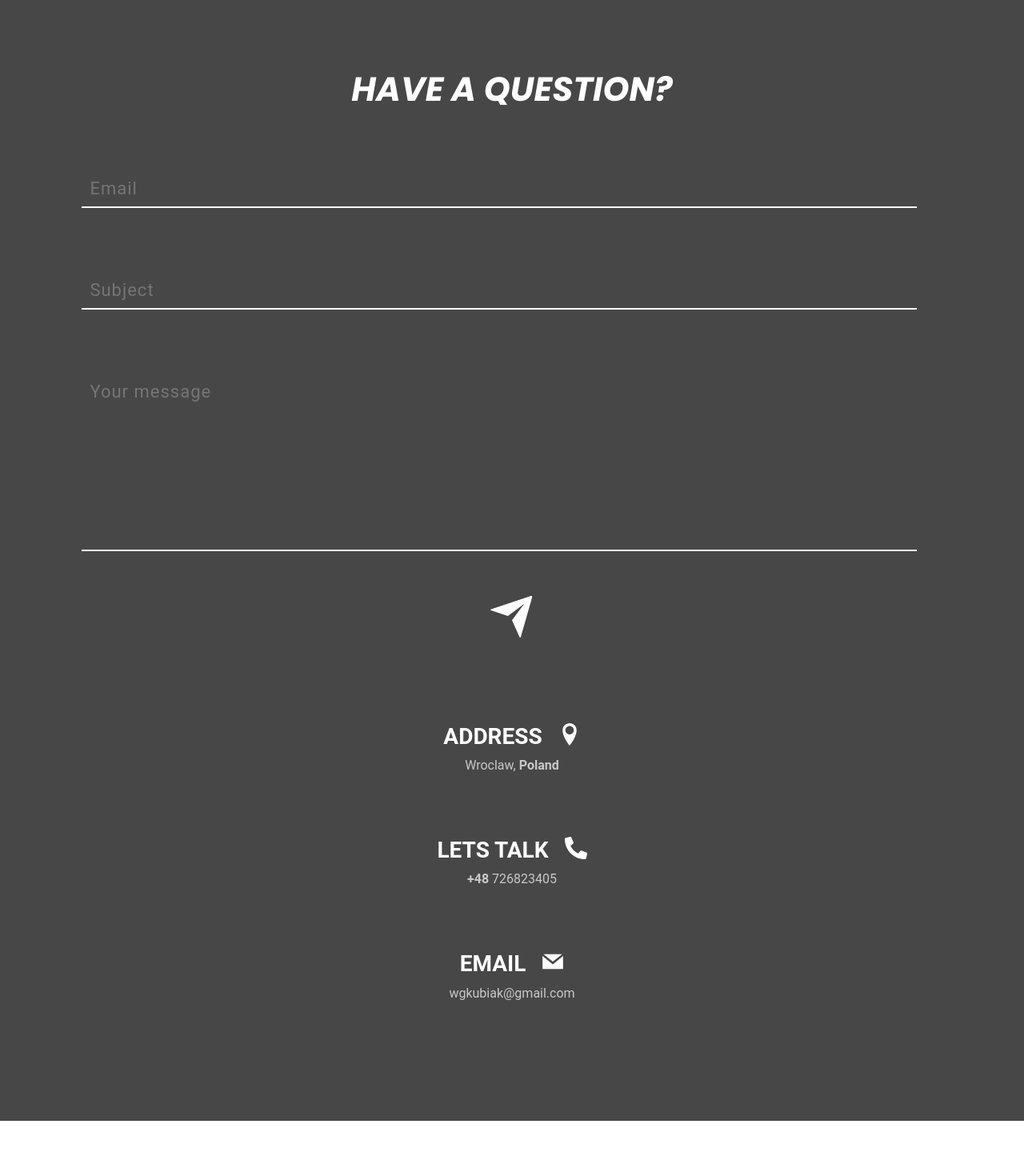
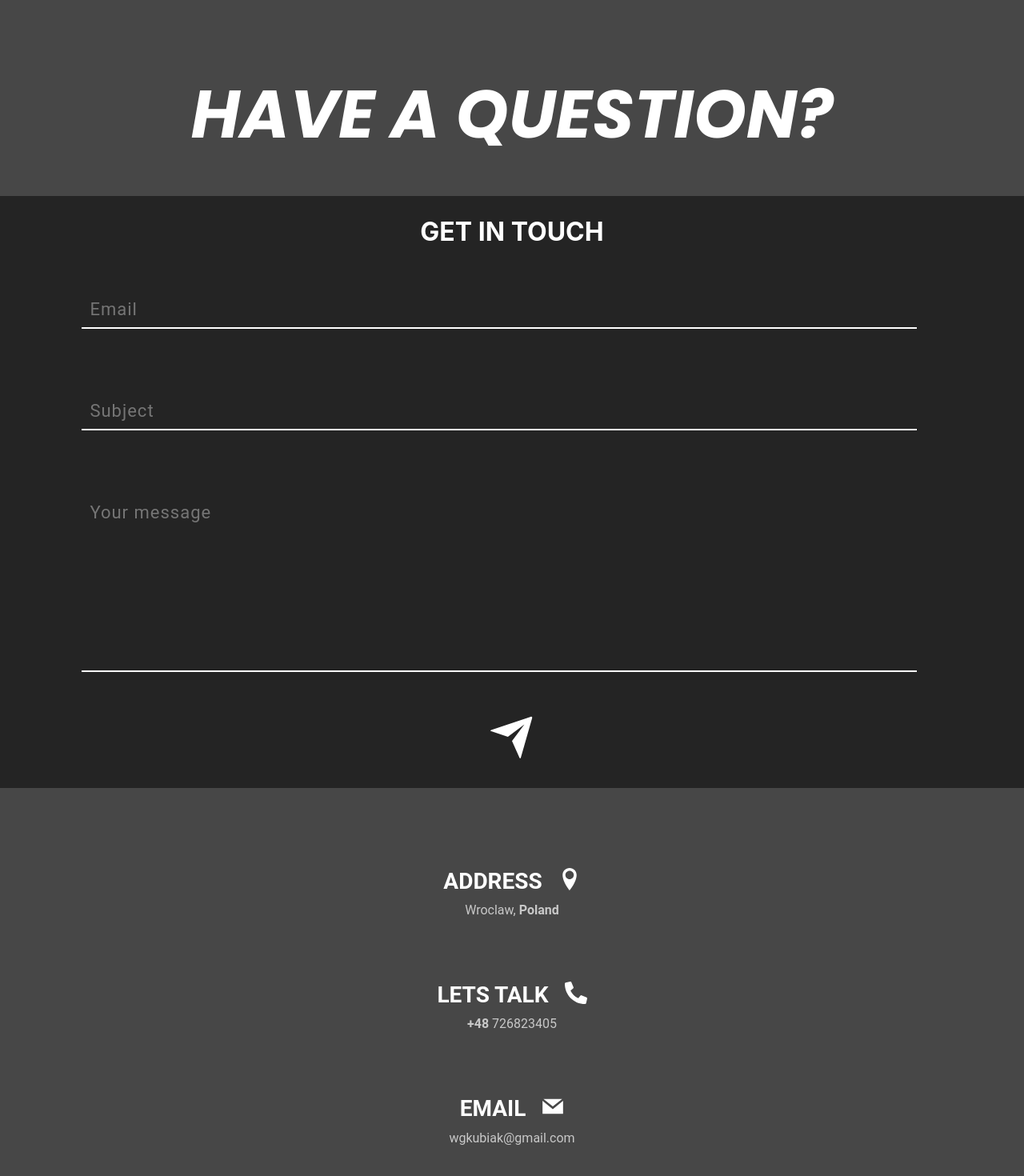
Before and after one commit to wojciechkubiak/www, a React (Create React App) app: page / in a window 1280 px wide. Shown: the part 4459-5929 px from the top of the page at 80% size. Before the commit the page ends 5860 px from the top, so only its background shows below. Built offline with nearby package versions, Linux system fonts and the light colour scheme.

Commit message:
Styling refactor

```diff
--- a/src/App.js
+++ b/src/App.js
@@ -5,7 +5,8 @@ import {
   About,
   Contact,
   Skills,
-  Projects
+  Projects,
+  Footer
 } from "./components/Components";
 import { withTranslation } from "react-i18next";
 
--- a/src/components/About/About.css
+++ b/src/components/About/About.css
@@ -44,6 +44,7 @@
 @media only screen and (max-width: 600px) {
   .about-page {
     padding: 40px;
+    z-index: 40;
   }
 
   .about-header {
--- a/src/components/Components.jsx
+++ b/src/components/Components.jsx
@@ -4,5 +4,6 @@ import About from './About/About.jsx';
 import Contact from "./Contact/Contact.jsx";
 import Skills from "./Skills/Skills.jsx";
 import Projects from "./Projects/Projects.jsx";
+import Footer from "./Footer/Footer.jsx";
 
-export { Navbar, LandingPage, About, Contact, Skills, Projects };
+export { Navbar, LandingPage, About, Contact, Skills, Projects, Footer};
--- a/src/components/Contact/Contact.css
+++ b/src/components/Contact/Contact.css
@@ -5,6 +5,7 @@
   z-index: 40;
   background-color: #474747;
   box-shadow: 0 0 10px 4px rgba(0, 0, 0, 0.3);
+  padding-bottom: 50px;
 }
 
 .contact-content {
@@ -17,16 +18,21 @@
 }
 
 .contact-data {
-  min-width: 600px;
+  min-width: 400px;
   width: 20%;
   text-align: center;
   display: flex;
   flex-direction: column;
   justify-content: space-between;
-  padding-top: 50px;
-  padding-bottom: 180px;
+  padding-top: 70px;
+  padding-bottom: 70px;
+  margin-top: 50px;
+  margin-bottom: 50px;
   text-align: right;
   min-height: 400px;
+  box-shadow: 0 0 10px 4px rgba(0, 0, 0, 0.3);
+
+  padding-right: 40px;
 }
 
 .contact-data > div > span > h1 {
@@ -54,7 +60,8 @@
 
 .contact-form {
   min-width: 600px;
-  width: 60%;
+  width: 40%;
+  background-color: rgba(36, 36, 36, 1);
 }
 
 .contact-header {
@@ -105,7 +112,7 @@
   background-color: transparent;
   border: none;
   outline: none;
-  margin-bottom: 50px;
+  margin-bottom: 30px;
 }
 
 .contact-subheader {
@@ -171,6 +178,16 @@ textarea {
   resize: none;
 }
 
+@media only screen and (max-width: 600px) {
+  .contact-page {
+    z-index: 40;
+  }
+
+  .contact-header {
+    font-size: 42px;
+  }
+}
+
 @media only screen and (max-width: 1580px) {
   .contact-page {
     width: 100vw;
@@ -179,6 +196,8 @@ textarea {
   .contact-data {
     min-width: 100vw;
     width: auto;
+    box-shadow: none;
+    padding-right: 0px;
   }
 
   .contact-content {
@@ -192,9 +211,6 @@ textarea {
     justify-content: center;
   }
 
-  .contact-header {
-    font-size: 42px;
-  }
 
   .contact-input,
   .contact-textarea {
--- a/src/components/Contact/Contact.jsx
+++ b/src/components/Contact/Contact.jsx
@@ -126,6 +126,7 @@ const Contact = (props) => {
           className="contact-form"
           onSubmit={(event) => handleSubmit(event)}
         >
+          <h1 style={{color: "white", textAlign: "center", marginTop: "25px", marginBottom: "25px"}}>GET IN TOUCH</h1>
           <input
             className="contact-input"
             placeholder="Email"
--- /dev/null
+++ b/src/components/Footer/Footer.css
@@ -0,0 +1,13 @@
+.footer {
+    width: 100vw;
+    min-width: 600px;
+    height: 20px;
+    background-color: #e0e0e0;
+
+}
+
+.footer-text {
+    text-align: center;
+    color: rgba(0, 0, 0, 0.67);
+    background-color: #e0e0e0;
+}
--- /dev/null
+++ b/src/components/Footer/Footer.jsx
@@ -0,0 +1,6 @@
+import React from "react";
+import "./Footer.css";
+
+const Footer = () => <div className="footer"><p className="footer-text">Created by Wojciech Kubiak</p></div>
+
+export default Footer;
--- a/src/components/LandingPage/LandingPage.css
+++ b/src/components/LandingPage/LandingPage.css
@@ -65,6 +65,14 @@
     font-size: 82px;
   }
 
+  .landing-page-parallax-1 {
+    width: 100%;
+    bottom: -200px;
+  }
+  .landing-page-parallax-2 {
+    display: none;
+  }
+
   .landing-page {
     background-attachment: initial;
     background-size: cover;
--- a/src/components/LandingPage/LandingPage.jsx
+++ b/src/components/LandingPage/LandingPage.jsx
@@ -16,7 +16,8 @@ const LandingPage = (props) => {
 
   useEffect(() => {
     const value = scrollY;
-    if (value > 0 && value < 2560 && !isMobile) {
+    console.log(value);
+    if (value > 0 && value < 520 && !isMobile) {
       parallax0.style.top = `${value * 0.1}px`;
       parallax1.style.bottom = `${-100 + value * 0.1}px`;
       parallax2.style.bottom = `${-150 + value * 0.08}px`;
--- a/src/components/Projects/Projects.css
+++ b/src/components/Projects/Projects.css
@@ -237,6 +237,10 @@
 
 
 @media only screen and (max-width: 600px) {
+  .projects-page {
+    z-index: 30;
+  }
+
   .projects-header {
     font-size: 42px;
     margin-bottom: 20px;
--- a/src/components/Projects/Projects.jsx
+++ b/src/components/Projects/Projects.jsx
@@ -18,10 +18,28 @@ import OpqnWeb from "./../../images/3w.png";
 const Projects = (props) => {
   const [projectsType, setProjectsType] = useState("MOBILE");
 
+  let projectsRef = useRef(null);
+
+  const swapSection = (next) => {
+    const t1 = gsap.timeline();
+    t1.fromTo(
+      projectsRef,
+      { opacity: 1 },
+      {
+        opacity: 0,
+        duration: 1,
+        onComplete: () => {
+          setProjectsType(next);
+        },
+      }
+    );
+    t1.fromTo(projectsRef, { opacity: 0 }, { opacity: 1, duration: 1 });
+    setTimeout(() => props.goProjects(), 100);
+  };
   return (
     <div className="projects-page">
       <h1 className="projects-header">PROJECTS</h1>
-      <div className="projects-content">
+      <div className="projects-content" ref={(node) => (projectsRef = node)}>
         {projectsType === "MOBILE" && (
           <>
             <div className="projects-mobile-img-container">
@@ -176,8 +194,7 @@ const Projects = (props) => {
           <button
             disabled={projectsType === "MOBILE"}
             onClick={() => {
-              setProjectsType("MOBILE");
-              setTimeout(() => props.goProjects(), 100);
+              swapSection("MOBILE");
             }}
           >
             <ImArrowLeft
@@ -189,8 +206,7 @@ const Projects = (props) => {
           <button
             disabled={projectsType !== "MOBILE"}
             onClick={() => {
-              setProjectsType("WEB");
-              setTimeout(() => props.goProjects(), 100);
+              swapSection("WEB");
             }}
           >
             <ImArrowRight
--- a/src/components/Skills/Skills.css
+++ b/src/components/Skills/Skills.css
@@ -90,6 +90,7 @@
 @media only screen and (max-width: 600px) {
   .skills-page {
     padding-bottom: 160px;
+    z-index: 40;
   }
   .skills-header {
     font-size: 42px;
```
